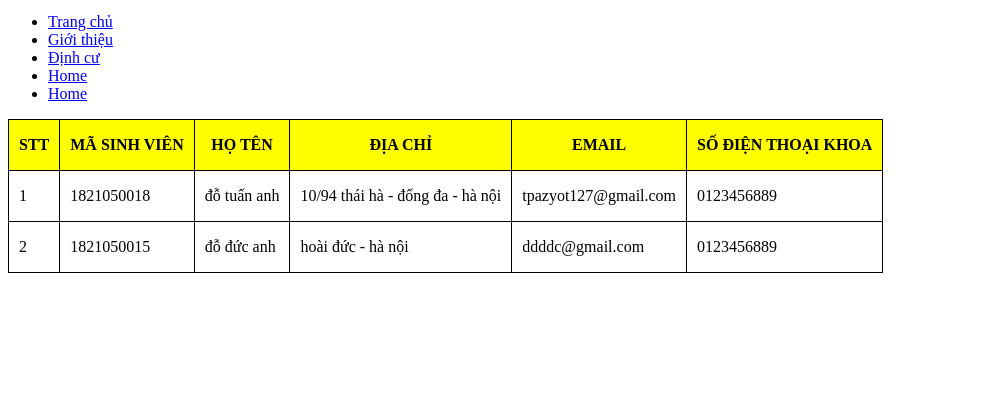
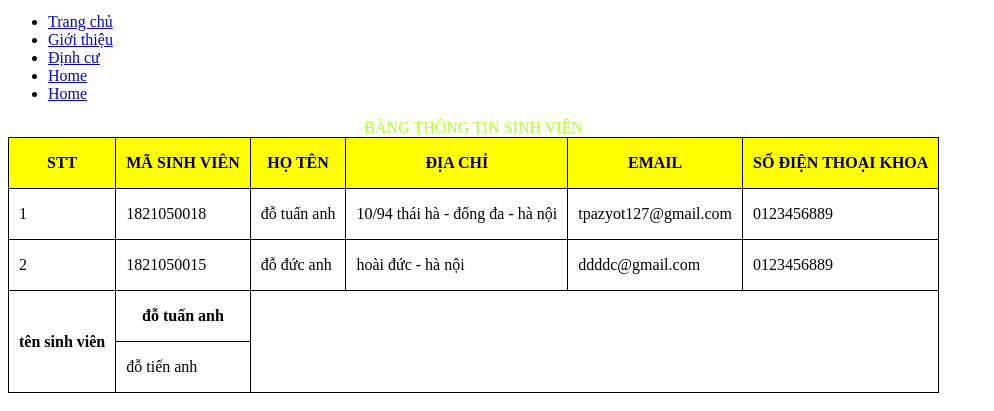
Before and after one commit to tpazyot127/Hocform, a plain HTML site: page table.html in a window 1280 px wide. Shown: the part 37-448 px from the top of the page, without its empty margins (0-994 px from the left). Drawn offline with Linux system fonts and the light colour scheme.

Commit message:
:them thuoc tinh cho table

```diff
--- a/css/styletable.css
+++ b/css/styletable.css
@@ -1,6 +1,13 @@
 .students-table {
 
 }
+.students-table table caption {
+    text-align: center;
+    text-transform: uppercase;
+    color: greenyellow
+}
+
+
 .students-table table tr:hover{
     background-color: #ddd;
     cursor: pointer;
@@ -23,8 +30,8 @@
 }
 .students-table table td {
     text-align: left;
-    padding: 15px
-    text-transfrom:
+
+
 
 
 }
--- a/table.html
+++ b/table.html
@@ -25,6 +25,7 @@
         <div class="clear"></div>
         <section class="students-table">
             <table>
+                <caption class="title">bảng thông tin sinh viên</caption>
                 <thead>
                     <tr>
                         <th>STT</th>
@@ -52,6 +53,13 @@
                         <td>ddddc@gmail.com</td>
                         <td>0123456889</td>
                     </tr>
+                    <tr>
+                        <th rowspan="2">tên sinh viên</th>
+                        <th>đỗ tuấn anh</th>
+                    </tr>
+                    <tr>
+                        <td>đỗ tiến anh</td>
+                    </tr>
                 </tbody>
             </table>
         </section>
```
